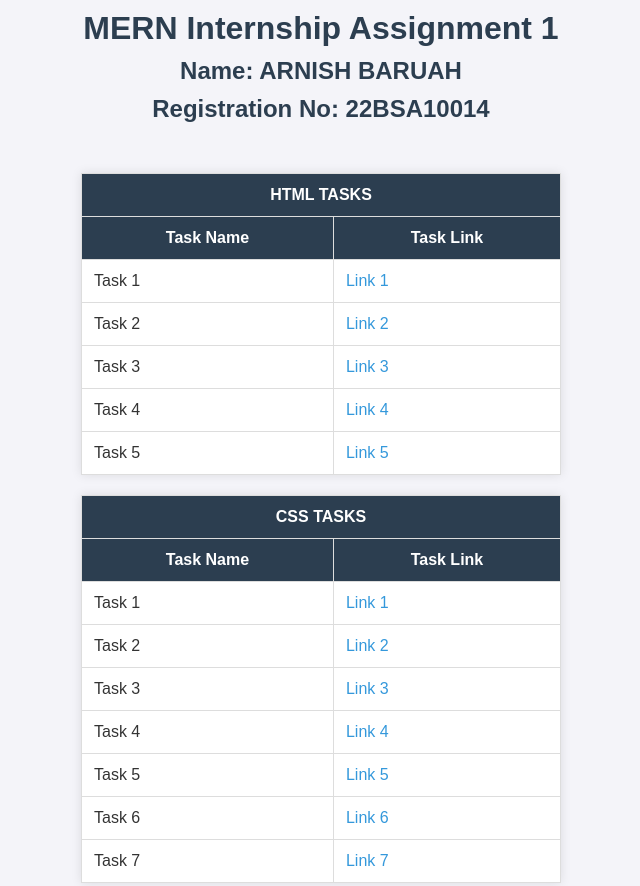
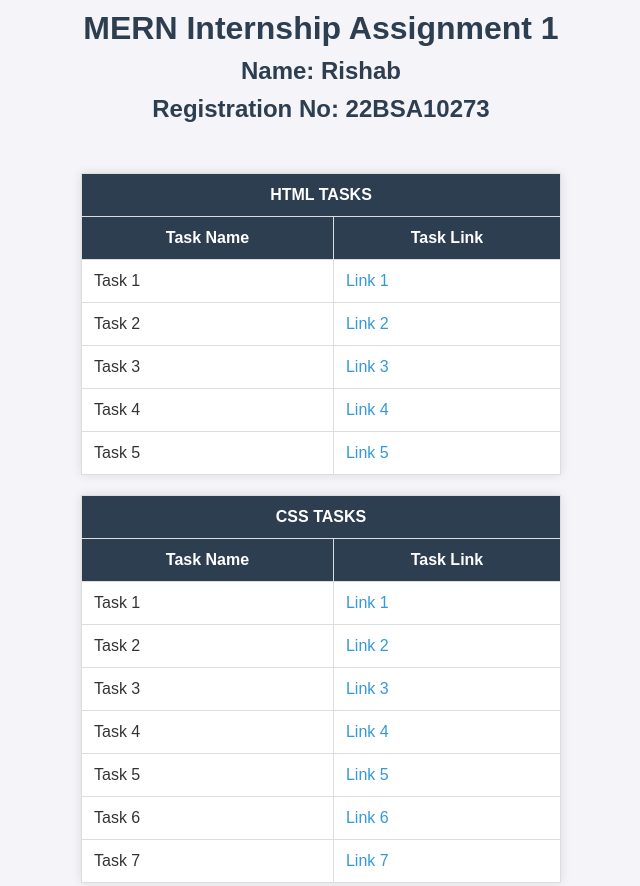
Before and after one commit to rishabbvv/mern_stack_2, a plain HTML site: page js/index.html in a window 1280 px wide. Shown: the top 886 px of the page, without its empty margins (319-959 px from the left). Drawn offline with Linux system fonts and the light colour scheme.

Commit message:
Update index.html

```diff
--- a/js/index.html
+++ b/js/index.html
@@ -59,8 +59,8 @@
 <body>
     <header>
         <h1>MERN Internship Assignment 1</h1>
-        <h2>Name: ARNISH BARUAH</h2>
-        <h2>Registration No: 22BSA10014</h2>
+        <h2>Name: Rishab</h2>
+        <h2>Registration No: 22BSA10273</h2>
     </header>
 
     <main>
```
